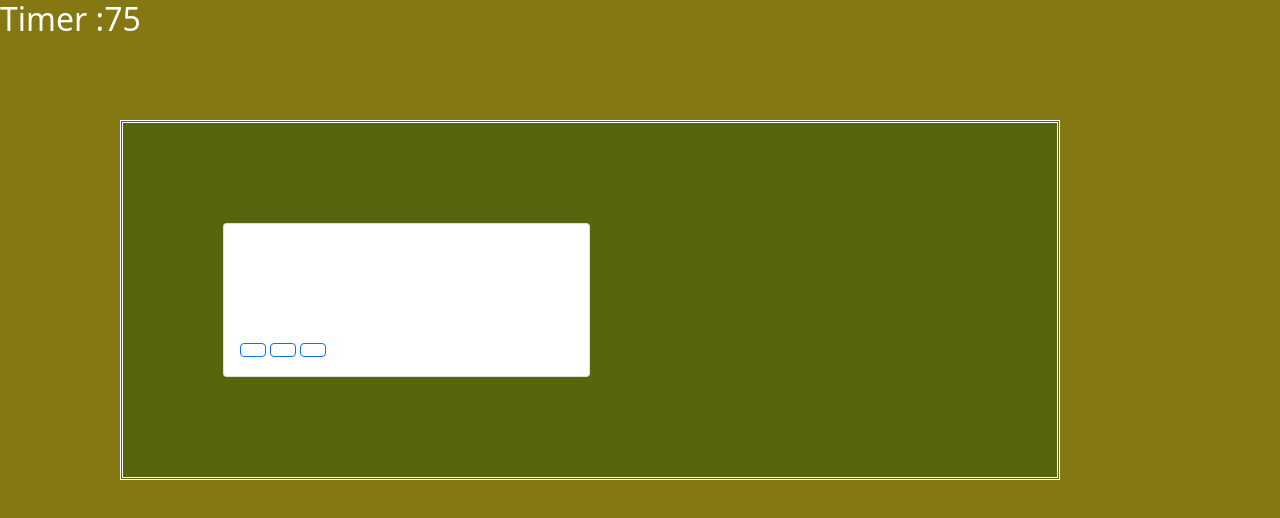
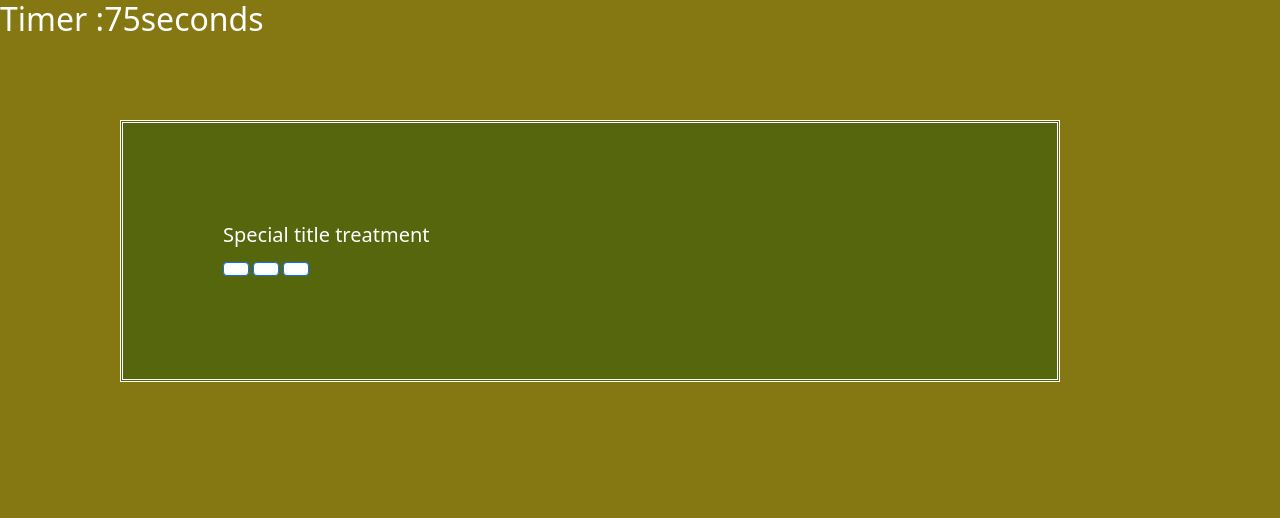
Before and after one commit to SaraSwifti/JSquiz, a plain HTML site: page index.html in a window 1280 px wide. Both pictures are taken after a click on the link "Start Quiz". Drawn offline with nearby package versions, Linux system fonts and the light colour scheme.

Commit message:
making progress

```diff
--- a/index.html
+++ b/index.html
@@ -17,13 +17,13 @@
 <body>
     <!-- header with timer in it-->
     <header>
-        <h2 id="timeCounter">Timer :<span id="timer">75</span></h2>
+        <h2 class="timedisplay d-n" id="timeCounter">Timer :<span id="timer">75</span>seconds</h2>
     </header>
     <div class="container">
         <!--Below is the div that will style all the boxes-->
 
         <!-- the header that stays the same through-->
-        <div class="quiz-box" id="quizStart">
+        <div class="quiz-box " id="quizStart">
             <h2>My Code Quiz</h2>
             <p>Would you like to take my code quiz? You will have 75 seconds to answer 5
                 questions.Everytime you answer one wrong, 10 seconds will be deducted from your time. Good Luck and
@@ -33,20 +33,13 @@
         </div>
         <!--the format for the questions and answers to run through-->
         <div class="quiz-box d-n" id="question-box">
-            <div class="col-sm-6">
-                <div class="card">
-                    <div class="card-body">
-                        <h5 class="card-title">Special title treatment</h5>
-                        <p class="card-text" id="question">With supporting text below as a natural lead-in to additional
-                            content.
-                        </p>
+            <h5 class="card-title" id="question">Special title treatment</h5>
+
             <a href="#" class="btn btn-primary" id="a1"></a>
             <a href="#" class="btn btn-primary" id="a2"></a>
             <a href="#" class="btn btn-primary" id="a3"></a>
          </div>
-                </div>
-            </div>
-        </div>
+
 
 
 
--- a/script.js
+++ b/script.js
@@ -72,9 +72,10 @@ function countdown() {
 // function to start the quiz//
 btnStart.addEventListener("click",startQuiz);
 function startQuiz(){
-    console.log("quiz starting");
     questionBox.classList.remove("d-n");
     startBox.classList.add("d-n");
+    timeCounter.classList.remove("d-n");
+
 
 
 
```
Lines whose indentation alone changed are shown as unchanged.
